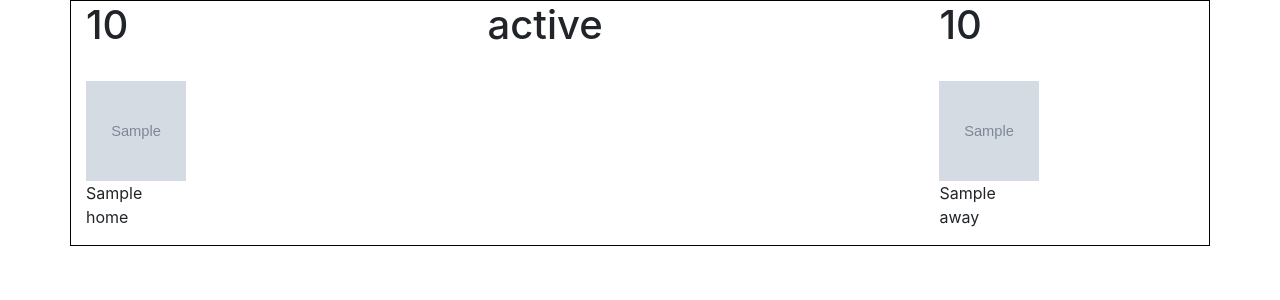
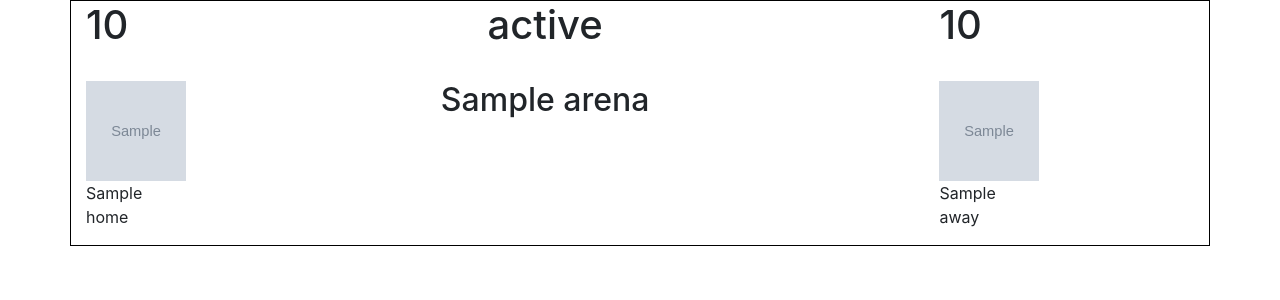
Before and after one commit to Ryanheo15/nba_scoreboard, a Node server app: template views/index.ejs in a window 1280 px wide. Shown: the top 300 px of the page. Run offline with Node 20, Linux system fonts and the light colour scheme; the template is opened without the code that fills it: most values are stand-ins (such as "Sample title", 1, 10 or a date in 2020); grey boxes marked "Sample" are stand-in pictures; some libraries are stand-ins or nearby versions.

Commit message:
added arena names

```diff
--- a/routes/index.js
+++ b/routes/index.js
@@ -30,7 +30,8 @@ router.get("/scores", (req, res) => {
           AwayLogo: game.vTeam.logo,
           HomeScore: game.hTeam.score.points,
           AwayScore: game.vTeam.score.points,
-          status: "Live"
+          status: "Live",
+          arena: game.city + ", " + game.arena
         })
         teams.push({
           Home: Home,
@@ -75,7 +76,8 @@ router.get("/scores", (req, res) => {
                 AwayLogo: game.vTeam.logo,
                 HomeScore: game.hTeam.score.points,
                 AwayScore: game.vTeam.score.points,
-                status: status
+                status: status,
+                arena: game.city + ", " + game.arena
               })
               teams.push(currTeam)
             }
--- a/views/index.ejs
+++ b/views/index.ejs
@@ -48,8 +48,8 @@
         <div class="col-lg-1">
           <img src=<%=game.HomeLogo%> alt="" width = "100" height = "100">
         </div>
-        <div class="col-lg-8">
-          <h1> </h1>
+        <div class="col-lg-8" style = " text-align: center;">
+          <h2> <%=game.arena%></h2>
         </div>
         <div class="col-lg-1">
           <img src=<%=game.AwayLogo%> alt="" width = "100" height = "100">
```
